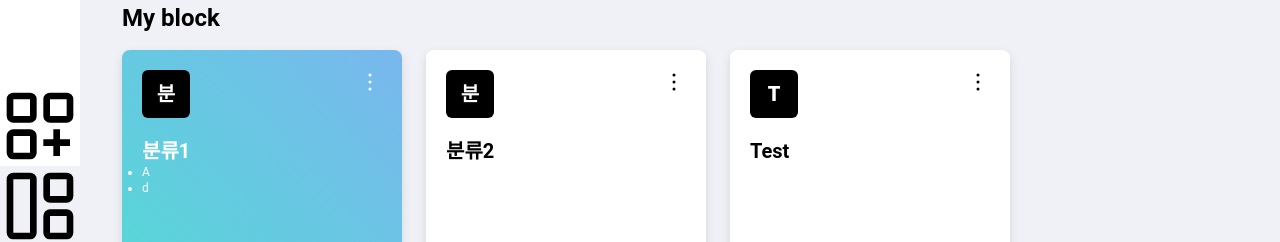
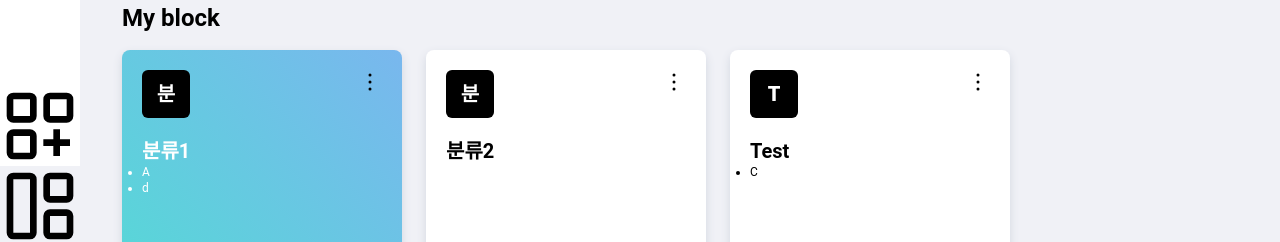
Before and after one commit to depromeet/dayblock-frontend, a React (Create React App) app: page /blocks in a window 1280 px wide. Shown: the part 122-364 px from the top of the page. Built offline with nearby package versions, Linux system fonts and the light colour scheme; the HTML template or start-up script is replaced by a standard one.

Commit message:
[feat] 블록 수정 삭제 기능

```diff
--- a/src/componenets/layout/Header.js
+++ b/src/componenets/layout/Header.js
@@ -1,4 +1,4 @@
-import React , { useState, useEffect } from "react";
+import React, { useState, useEffect } from "react";
 import Axios from "axios";
 import { SERVER_URL, UserInfo } from "../molecules";
 import "../../interceptor/headerInterceptor";
@@ -9,24 +9,24 @@ const Header = () => {
   const [userInfo, setUserInfo] = useState(null);
 
   useEffect(() => {
-    if(!isLogined) return;
+    if (!isLogined) return;
 
     Axios.get(`${SERVER_URL}/api/profile`)
-    .then((res) => {
-      if(res.status === 200) {
+      .then(res => {
+        if (res.status === 200) {
           setUserInfo(res.data);
         }
       })
       .catch(error => {
         console.error(error);
         localStorage.removeItem("token");
-    })
-  }, []);
+      });
+  }, [isLogined]);
 
   return (
     <header className="header">
       <div className="header-logo"></div>
-      {userInfo? <UserInfo data={userInfo}/> : ''}
+      {userInfo ? <UserInfo data={userInfo} /> : ""}
     </header>
   );
 };
--- a/src/componenets/molecules/BlockModal.js
+++ b/src/componenets/molecules/BlockModal.js
@@ -1,17 +1,21 @@
 import React, { useState, useCallback } from "react";
 import "./BlockModal.scss";
 
-const defaultBlock = {
-  blockTitle: "",
-  blockTags: new Array(3).fill(null)
-};
-
 const BlockModal = props => {
-  const { setVisible, addBlock, data } = props;
+  const { setVisible, saveCallback, data } = props;
   const modalClose = () => {
     setVisible(false);
   };
-  const [block, setBlock] = useState(data ? data : defaultBlock);
+  const [block, setBlock] = useState(
+    data
+      ? data
+      : {
+          blockTitle: "",
+          blockTags: [],
+          createDate: null
+        }
+  );
+
   const onTitileChange = useCallback(
     e => {
       const title = e.target.value;
@@ -38,20 +42,27 @@ const BlockModal = props => {
       document.getElementById("alert_block_title").style.display = "";
       return;
     }
-    //TODO: 데이터 넘기기 전에 tags 빈값 필터
-    addBlock(block);
+
+    if (!block.createDate) {
+      const now = new Date();
+      block.createDate = `${now
+        .getFullYear()
+        .toString()
+        .substr(2)}.${now.getMonth() + 1}.${now.getDate()}`; // 서버에서 create date 넣어줘야 함...
+    }
+    saveCallback(block);
     modalClose();
   };
-
-  const tags = block.blockTags.map((t, idx) => {
+  const tags = new Array(3).fill(null).map((t, idx) => {
+    const tag = block.blockTags[idx] ? block.blockTags[idx] : null;
     return (
       <input
         type="text"
         key={idx}
         idx={idx}
-        defaultValue={t}
+        defaultValue={tag}
         onChange={onTagChange}
-      ></input>
+      />
     );
   });
   return (
--- a/src/componenets/organisms/Block.js
+++ b/src/componenets/organisms/Block.js
@@ -1,15 +1,45 @@
-import React from "react";
+import React, { useState } from "react";
 import { BlockTags } from "../molecules";
 import BlockProgress from "./BlockProgress";
+import BlockMore from "./BlockMore";
+import BlockModal from "../molecules/BlockModal";
 
 const Block = props => {
-  const { isMain } = props;
-  const { percentage, createDate, blockTitle, blockTags } = props.data;
+  const { isMain, modifyBlock, deleteBlock } = props;
+  const [blockModalVisible, setBlockModalVisible] = useState(false);
+  const { id, percentage, createDate, blockTitle, blockTags } = props.data;
+  const [dropdownShow, setDropDownShow] = useState(false);
+  const onClickMore = () => {
+    setDropDownShow(!dropdownShow);
+  };
+  const onClickDelete = () => {
+    deleteBlock(id);
+  };
   return (
     <div className={`home-block ${isMain ? "main-block" : ""}`}>
+      {blockModalVisible ? (
+        <BlockModal
+          setVisible={setBlockModalVisible}
+          data={props.data}
+          saveCallback={modifyBlock}
+        />
+      ) : (
+        ""
+      )}
       <div className="flex-start">
         <div className="block-img">{blockTitle.charAt(0)}</div>
-        <div className="block-more" />
+        <div onClick={onClickMore}>
+          <div className="block-more-btn"></div>
+          {dropdownShow ? (
+            <BlockMore
+              setDropDwonShow={setDropDownShow}
+              onClickDelete={onClickDelete}
+              setBlockModalVisible={setBlockModalVisible}
+            />
+          ) : (
+            ""
+          )}
+        </div>
       </div>
       <h2>{blockTitle}</h2>
       <BlockTags blockTags={blockTags} />
--- a/src/componenets/organisms/Block.scss
+++ b/src/componenets/organisms/Block.scss
@@ -18,8 +18,8 @@ $main-block-font-color: #ffffff;
 
   &:hover,
   &:active {
-    box-shadow: 0px 2px 4px -1px rgba(0, 0, 0, 0.2),
-      0px 4px 5px 0px rgba(0, 0, 0, 0.14), 0px 1px 10px 0px rgba(0, 0, 0, 0.12);
+    box-shadow: 0px 2px 4px -1px rgba(0, 0, 0, 0.2), 0px 4px 5px 0px rgba(0, 0, 0, 0.14),
+      0px 1px 10px 0px rgba(0, 0, 0, 0.12);
   }
 }
 .blocks-div {
@@ -58,11 +58,41 @@ $main-block-font-color: #ffffff;
     font-weight: 900;
     color: white;
   }
-  .block-more {
+  .block-more-btn {
+    position: relative;
     width: 24px;
     height: 24px;
     background-color: black;
     mask: url(../../resources/images/home/more.svg) no-repeat center;
+    &:hover {
+      background-color: #e5e5e5;
+    }
+  }
+  //TODO: userinfo dropdown이랑  css 겹치는거 정리 필요
+  .block-more {
+    z-index: 3;
+    position: absolute;
+    list-style: none;
+    width: 128px;
+    padding: 0;
+    margin: 0;
+    border-radius: 4px;
+    box-shadow: 0 2px 10px 0 rgba(0, 0, 0, 0.2);
+    color: #000000;
+    background-color: #ffffff;
+
+    li {
+      line-height: 46px;
+      padding-left: 16px;
+      margin: 0;
+      cursor: pointer;
+      &:nth-child(1) {
+        border-bottom: 1px solid #f0f1f6;
+      }
+      &:hover {
+        background-color: #e5e5e5;
+      }
+    }
   }
   .block-tags {
     height: 70px;
@@ -114,6 +144,9 @@ $main-block-font-color: #ffffff;
     }
     .block-more {
       background-color: white;
+      &:hover {
+        background-color: #e5e5e5;
+      }
     }
   }
 }
--- /dev/null
+++ b/src/componenets/organisms/BlockMore.js
@@ -0,0 +1,16 @@
+import React from "react";
+
+const BlockMore = props => {
+  const { setBlockModalVisible, onClickDelete } = props;
+  const handleModifyClick = () => {
+    setBlockModalVisible(true);
+  };
+  return (
+    <ul className="block-more">
+      <li onClick={onClickDelete}>Delete</li>
+      <li onClick={handleModifyClick}>Modify</li>
+    </ul>
+  );
+};
+
+export default BlockMore;
--- a/src/componenets/organisms/Blocks.js
+++ b/src/componenets/organisms/Blocks.js
@@ -1,15 +1,23 @@
-import React, { useState } from "react";
+import React from "react";
 import "./Block.scss";
 import Block from "./Block";
 
 const Blocks = props => {
-  const { data } = props;
+  const { data, modifyBlock, deleteBlock } = props;
   const blockContainers = data.map((b, idx) => {
     let isMain = false;
     if (idx === 0) {
       isMain = true;
     }
-    return <Block key={idx} isMain={isMain} data={b} />;
+    return (
+      <Block
+        key={idx}
+        isMain={isMain}
+        data={b}
+        modifyBlock={modifyBlock}
+        deleteBlock={deleteBlock}
+      />
+    );
   });
   return <div className="blocks-div">{blockContainers}</div>;
 };
--- a/src/componenets/organisms/index.js
+++ b/src/componenets/organisms/index.js
@@ -1,4 +1,5 @@
 export { defalut as UserDropDown } from "./UserDropDown";
+export { defalut as BlockMore } from "./BlockMore";
 export { defalut as Blocks } from "./Blocks";
 export { defalut as Block } from "./Block";
 export { defalut as BlockProgress } from "./BlockProgress";
--- a/src/componenets/pages/Home.js
+++ b/src/componenets/pages/Home.js
@@ -1,4 +1,4 @@
-import React, { useState } from "react";
+import React, { useState, useCallback } from "react";
 import MainTemplate from "../templates/MainTemplate";
 import Blocks from "../organisms/Blocks";
 import home from "../../resources/images/home/icon-plus.svg";
@@ -6,42 +6,68 @@ import BlockModal from "../molecules/BlockModal";
 
 const Home = () => {
   //TODO mock 데이터로 block리스트 블러오기
-  const [visible, setVisible] = useState(false);
+  let id = 3;
+  const [blockModalVisible, setBlockModalVisible] = useState(false);
   const [blocks, setBlocks] = useState([
     {
+      id: 1,
       blockTitle: "분류1",
       percentage: 81,
       createDate: "19.11.28",
       blockTags: ["A", "d"]
     },
     {
+      id: 2,
       blockTitle: "분류2",
       percentage: 60,
       createDate: "19.11.28",
       blockTags: []
     },
     {
+      id: 3,
       blockTitle: "Test",
       percentage: 0,
       createDate: "19.11.28",
-      blockTags: []
+      blockTags: ["C"]
     }
   ]);
   const onAddButtonClick = () => {
-    setVisible(!visible);
+    setBlockModalVisible(!blockModalVisible);
   };
+  const getIncreaseID = useCallback(() => {
+    return ++id;
+  }, [id]);
   const addBlock = blockData => {
-    setBlocks(blocks.concat(blockData));
+    setBlocks(
+      blocks.concat({
+        id: getIncreaseID(),
+        ...blockData
+      })
+    );
   };
+  const modifyBlock = blockData => {
+    setBlocks(
+      blocks.map(b => (blockData.id === b.id ? { ...b, ...blockData } : b))
+    );
+  };
+
+  const deleteBlock = id => {
+    setBlocks(blocks.filter(b => b.id !== id));
+  };
+
   const body = (
     <main style={{ padding: "56px 42px" }}>
-      {visible ? (
-        <BlockModal setVisible={setVisible} addBlock={addBlock} />
+      {blockModalVisible ? (
+        <BlockModal setVisible={setBlockModalVisible} saveCallback={addBlock} />
       ) : (
         ""
       )}
       <h1>My block</h1>
-      <Blocks data={blocks} />
+      <Blocks
+        data={blocks}
+        modifyBlock={modifyBlock}
+        deleteBlock={deleteBlock}
+      />
       <button className="block-add-btn" onClick={onAddButtonClick}>
         <img src={home} alt={home}></img>
       </button>
```
Also changed, not shown: src/componenets/molecules/UserInfo.js (+7 -7 lines). Lines whose indentation alone changed are shown as unchanged.
